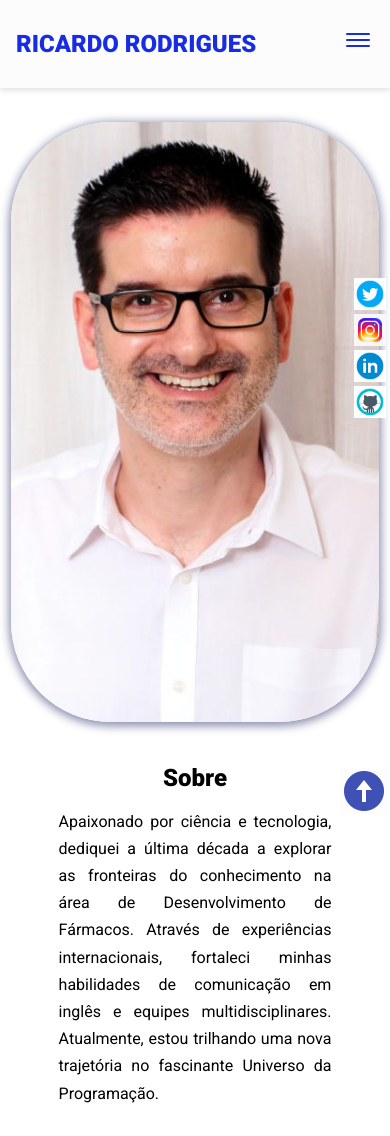
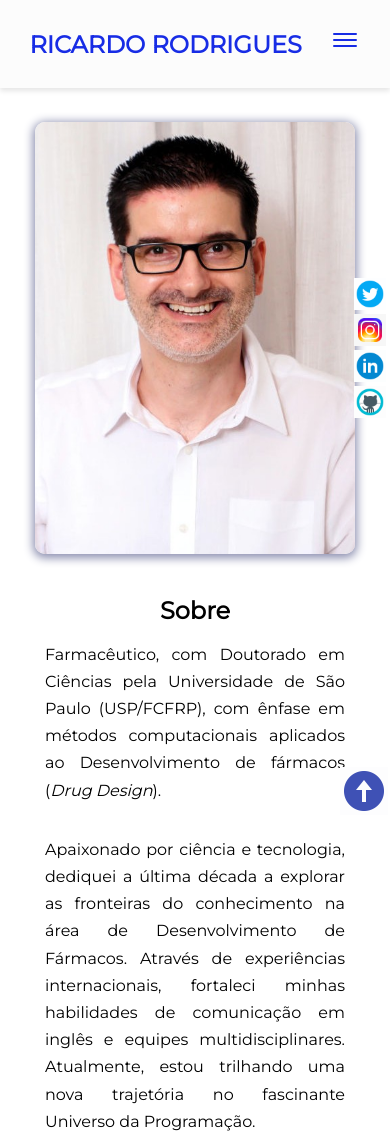
Before and after one commit to rrodrigues345/rrodrigues345.github.io, a plain HTML site: page index.html in a window 390 px wide. Shown: the top 1136 px of the page. Drawn offline with nearby package versions, Linux system fonts and the light colour scheme.

Commit message:
ATUALIZANDO PORTFOLIO

```diff
--- a/assets/css/styles.css
+++ b/assets/css/styles.css
@@ -5,10 +5,10 @@
 
 /* Variables */
 :root {
-  --font-family: "Roboto", sans-serf;
+  --font-family: "Montserrat", sans-serf;
   --normal-font: 400;
-  --bold-font: 700;
-  --bolder-font: 900;
+  --bold-font: 900;
+  --bolder-font:1100;
   --bg-color: #fcfcfc;
   --primary-color: #172ce5;
   --secondary-color: #ff7235;
@@ -100,15 +100,6 @@ nav a:hover {
 nav ul {
   display: flex;
   gap: 1.9rem;
-  /*position: fixed;
-  background-color: var(--bg-color);
-  flex-direction: column;
-  top: 86px;
-  left: 10%;
-  width: 80%;
-  text-align: center;
-  transform: translateX(120%);
-  transition: transform 0.5s ease-in;*/
 }
 
 nav ul li {
@@ -141,10 +132,10 @@ nav ul li {
 
 .hero img {
   margin-top: 2rem;
-  width: 25rem%;
-  height: 37.5rem;
+  width: 19rem;
+  height: 25rem;
   object-fit: cover; /* ou "contain", dependendo do efeito desejado */
-  border-radius:100px;
+  border-radius:10px;
   box-shadow: 0px 2px 10px 2px var(--primary-shadow);
 
 }
@@ -160,7 +151,7 @@ nav ul li {
 */
 
 .bio {
-  width: 25rem;
+  width: 30rem;
   padding: 0.625rem;
   /*border-radius: 6px;
   box-shadow: 0px 2px 15px 2px var(--primary-shadow); */
@@ -381,9 +372,15 @@ footer {
 }
 
 @media screen and (max-width: 720px) {
-  /*changes reflects on screen with a width of 720px and below*/
+  /*changes reflects on screen with a width of 720px and below
+  G7 PLAY (720x1512 pixels, 19:9)
+
+  GALAXY GRAND PRIME (540X960)
+
+  */
   nav {
     padding: 1.5rem 1rem;
+    justify-content: space-around;
   }
 
   nav ul {
@@ -417,8 +414,9 @@ footer {
   }
 
   .hero img {
-        height: 37.5rem;
-        width: 30rem;
+        /*height: 37.5rem;*/
+        height: 26rem;
+        width: 20rem;
     }
 
   .bio {
@@ -459,12 +457,12 @@ footer {
 
 @media screen and (max-width: 420px) {
   .hero img {
-    height: 37.5rem;
-    width: 23rem;
+    height: 27rem;
+    width: 20rem;
   }
 
   .bio {
-    width: 18.3rem;
+    width: 20rem;
   }
 
   .project-container {
--- a/index.html
+++ b/index.html
@@ -43,6 +43,9 @@
       />
       <div class="bio animate__animated animate__shakeX">
         <h2 class="bio-title">Sobre</h2>
+        <p class="bio-text">
+          Farmacêutico, com Doutorado em Ciências pela Universidade de São Paulo (USP/FCFRP), com ênfase em métodos computacionais aplicados ao Desenvolvimento de fármacos (<em>Drug Design</em>).
+        </p>
         <p class="bio-text">
           Apaixonado por ciência e tecnologia, dediquei a última década a explorar as fronteiras do conhecimento na área de Desenvolvimento de Fármacos. Através de experiências internacionais, fortaleci minhas habilidades de comunicação em inglês e equipes multidisciplinares. Atualmente, estou trilhando uma nova trajetória no fascinante Universo da Programação.
         </p>
```
